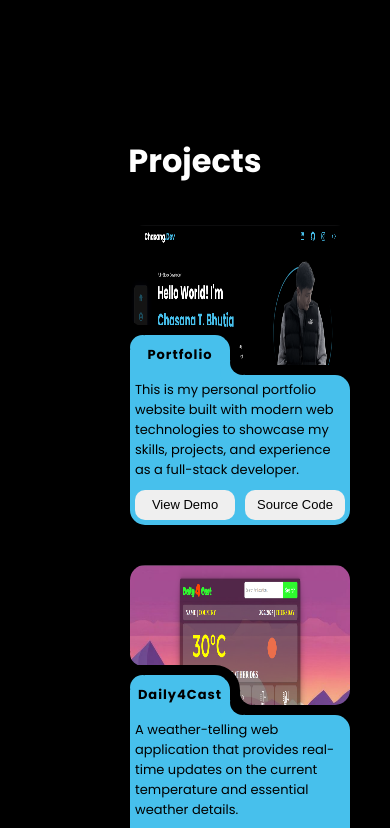
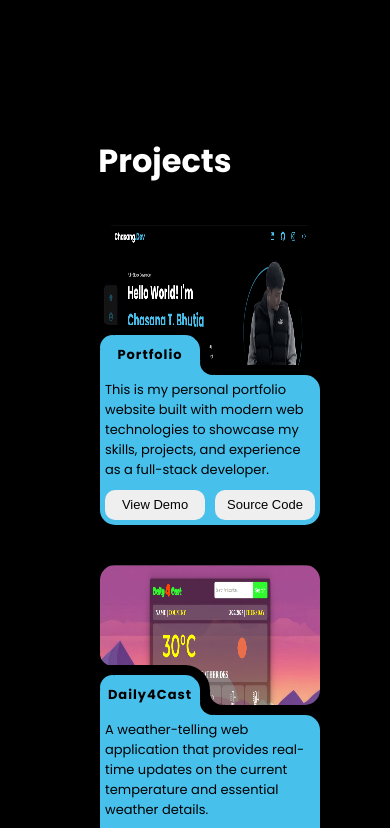
Before and after one commit to ChasangBhutia/portfolio, a React (Vite) app: page / in a window 390 px wide. Shown: the part 2140-2968 px from the top of the page. Built offline with nearby package versions, Linux system fonts and the light colour scheme.

Commit message:
update responsive design

```diff
--- a/src/Components/Projects/Projects.css
+++ b/src/Components/Projects/Projects.css
@@ -171,3 +171,9 @@
     font-size: 13px;
 }
 }
+
+@media screen and (max-width:430px){
+    #projects{
+        padding-left: 30px;
+    }
+}
```
